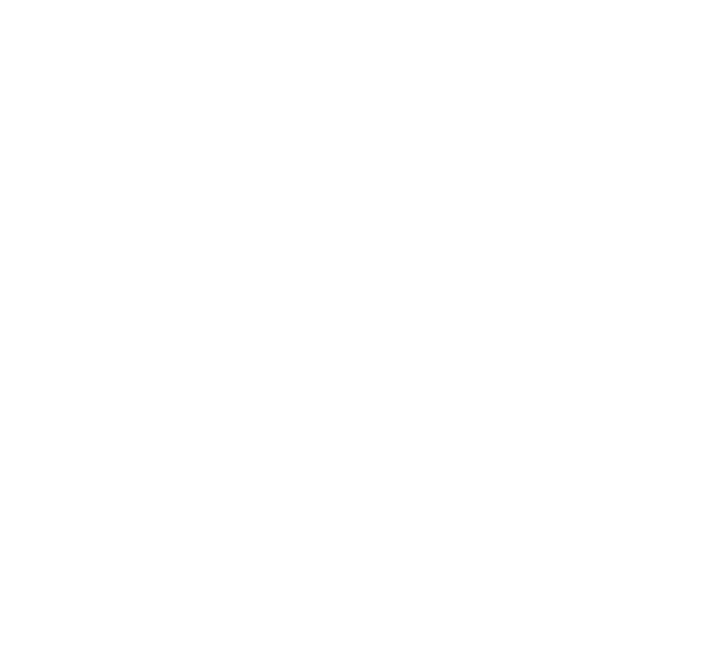
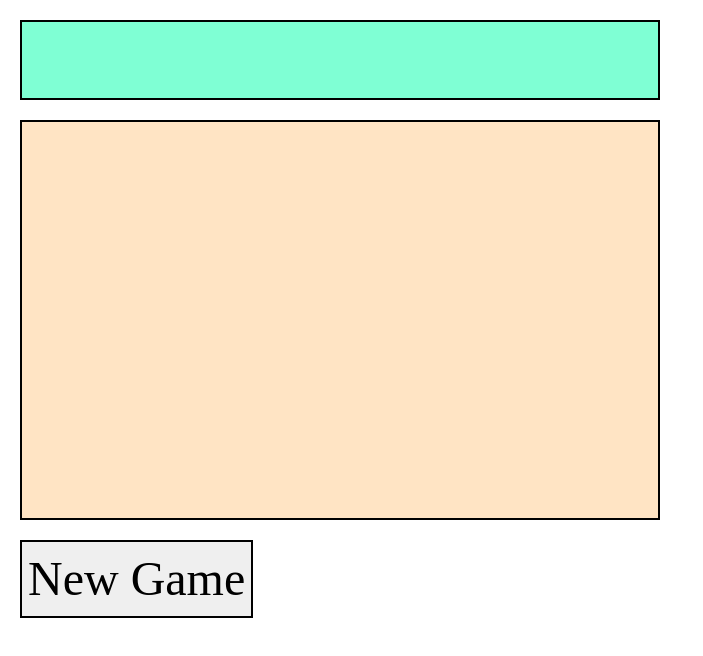
Before and after one commit to BitBump/TOP_TIC_TAC_TOE, a plain HTML site: page index.html in a window 1280 px wide. Shown: the whole page, without its empty margins (0-703 px from the left). Drawn offline with Linux system fonts and the light colour scheme.

Commit message:
Add html elements plus CSS rules to style them

```diff
--- a/index.html
+++ b/index.html
@@ -8,6 +8,8 @@
     <title>TOP TIC-TAC-TOE</title>
 </head>
 <body>
-
+    <div class="player_turn"></div>
+    <div class="game_board"></div>
+    <button type="button" class="new_game">New Game</button>
 </body>
 </html>
--- a/styleSheet.css
+++ b/styleSheet.css
@@ -0,0 +1,106 @@
+/*#######################################################################*/
+/*
+  Josh's Custom CSS Reset
+  https://www.joshwcomeau.com/css/custom-css-reset/
+*/
+
+*, *::before, *::after {
+  box-sizing: border-box;
+}
+
+*:not(dialog) {
+  margin: 0;
+}
+
+@media (prefers-reduced-motion: no-preference) {
+  html {
+    interpolate-size: allow-keywords;
+  }
+}
+
+body {
+  line-height: 1.5;
+  -webkit-font-smoothing: antialiased;
+}
+
+img, picture, video, canvas, svg {
+  display: block;
+  max-width: 100%;
+}
+
+input, button, textarea, select {
+  font: inherit;
+}
+
+p, h1, h2, h3, h4, h5, h6 {
+  overflow-wrap: break-word;
+}
+
+p {
+  text-wrap: pretty;
+}
+h1, h2, h3, h4, h5, h6 {
+  text-wrap: balance;
+}
+
+#root, #__next {
+  isolation: isolate;
+}
+/*#######################################################################*/
+body{
+    font-size: 16px;
+    color: black;
+    padding-left: 20px;
+}
+
+.game_board,
+.player_turn,
+.new_game{
+    border: 2px black solid;
+    font-size: 3rem;
+}
+
+.game_board{
+    width: 50vw;
+    height: 50vh;
+
+    background-color: bisque;
+    margin: 0px 0px 20px 0px;
+
+    display: grid;
+    grid-template-rows: repeat(3, 1fr);
+    grid-template-columns: repeat(3, 1fr);
+    gap: 10px;
+    padding: 10px;
+}
+
+.player_turn{
+    width: 50vw;
+    height:10vh;
+
+    background-color: aquamarine;
+    margin: 20px 0px 20px 0px;
+
+
+
+    display: flex;
+    justify-content: center;
+    align-items: center;
+
+}
+
+.cell {
+  display: flex;
+  justify-content: center;
+  align-items: center;
+
+  text-align: center;
+
+  border: 1px solid black;
+  background: lightyellow;
+
+  cursor: pointer;
+}
+
+
+/*#######################################################################*/
```
